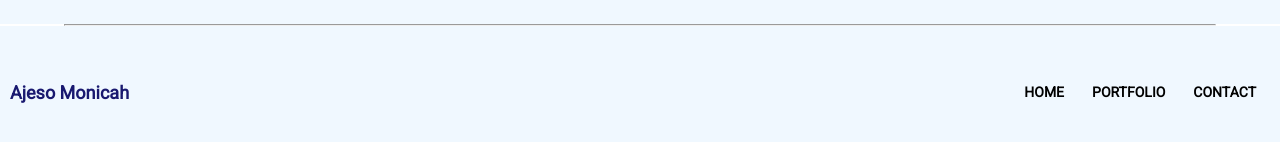
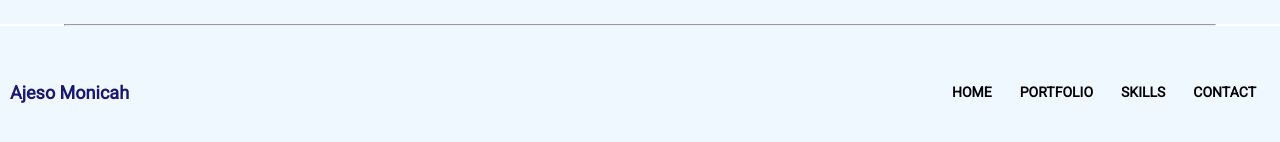
Before and after one commit to Ajeso/responsive_layout, a plain HTML site: page index.html in a window 1280 px wide. Shown: the part 1857-1999 px from the top of the page. Drawn offline with Linux system fonts and the light colour scheme.

Commit message:
added the skills to the footer nav

```diff
--- a/index.html
+++ b/index.html
@@ -136,6 +136,7 @@
             <ul>
                 <li> <a href="#home">Home</a> </li>
                 <li> <a href="#portfolio">Portfolio</a> </li>
+                <li> <a href="#Skills">Skills</a> </li>
                 <li> <a href="#contact">Contact</a> </li>
             </ul>
         </nav>
```
